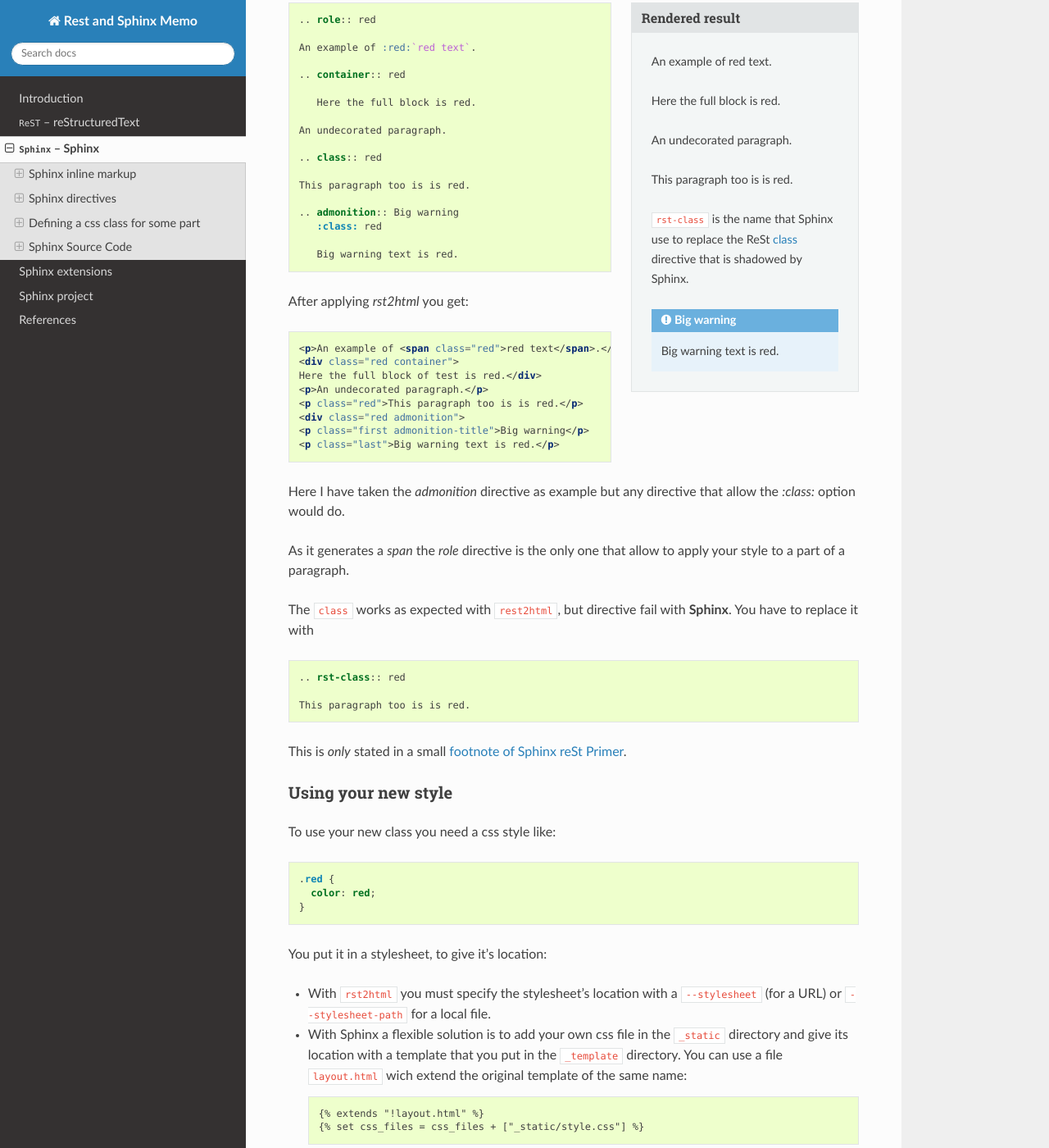
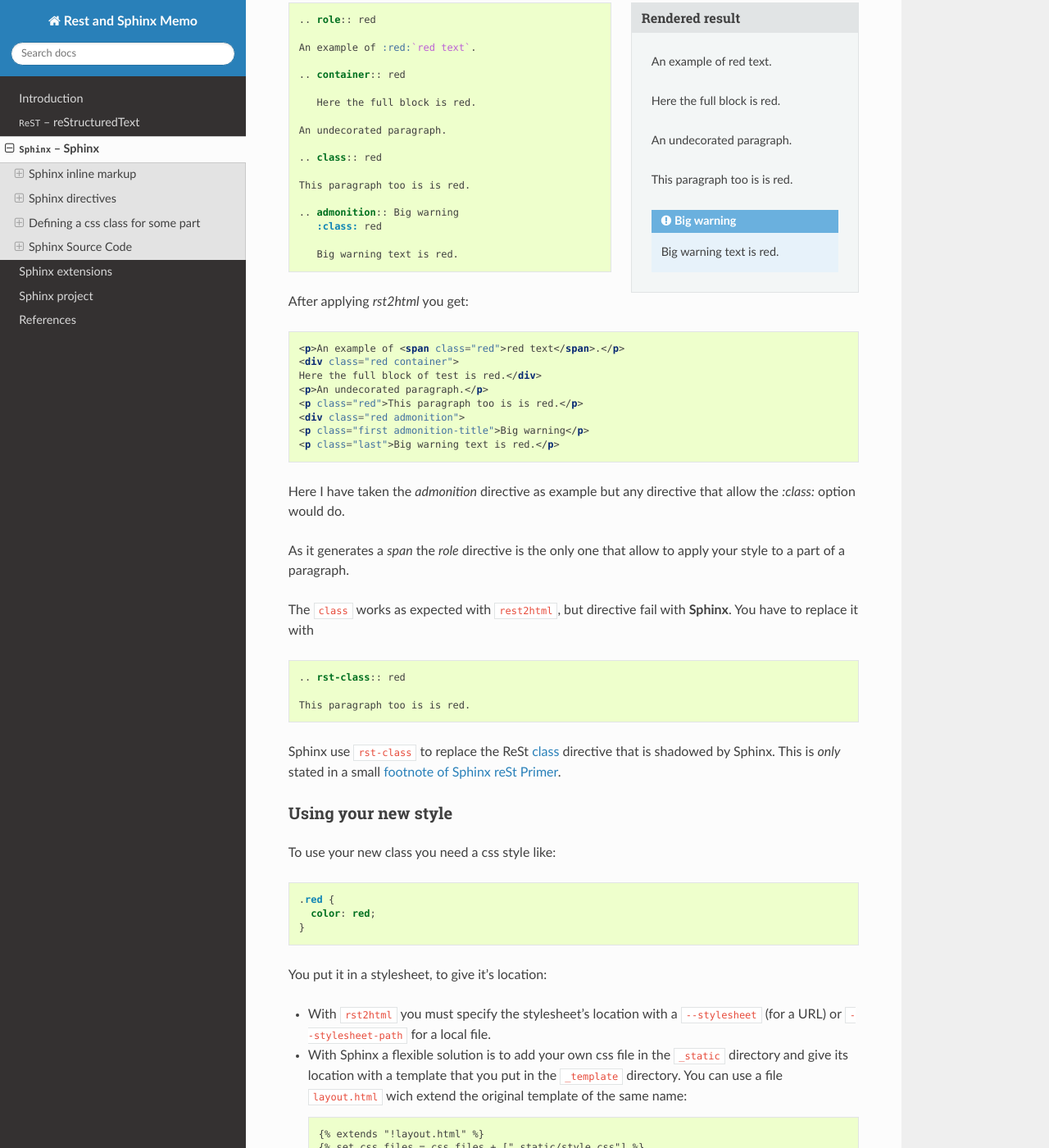
Before and after one commit to marczz/rest-sphinx-memo, a Sphinx documentation site: the page built from source/Sphinx.rst, in a window 1280 px wide and 1400 px high, scrolled down 6183 px. Shown: the whole window at 82% size. Built offline with Sphinx 7.4.7 and the Read the Docs theme 2.0.0, drawn with Linux system fonts in a browser that asks for light colours; formulas are drawn with MathJax 3; the version number could not be read and is left out; some of the changed text lies outside the part shown.

Commit message:
Sphinx.rst: minor syntax improvements.

```diff
--- a/source/Sphinx.rst
+++ b/source/Sphinx.rst
@@ -433,9 +433,6 @@
 
    This paragraph too is is red.
 
-   ``rst-class`` is the name that Sphinx use to replace the ReSt
-   :ref:`class <class_directive>` directive that is shadowed by Sphinx.
-
    .. admonition:: Big warning
       :class: red
 
@@ -669,8 +669,8 @@
 |``.. module:: name``                  |Marks the beginning of the description of a module   |
 |                                      |                                                     |
 +--------------------------------------+-----------------------------------------------------+
-|``.. currentmodule:: name``           |Tells Sphinx that the classes, functions             |
-|                                      |etc. documented from here are in the given module    |
+|``.. currentmodule:: name``           |The classes, functions etc. documented from here     |
+|                                      |are in the given module                              |
 |                                      |                                                     |
 +--------------------------------------+-----------------------------------------------------+
 | ``.. exception:: name[(signature)]`` |  Describes an exception class.                      |
@@ -821,7 +821,7 @@
 and Google style docstrings and converts them to reStructuredText
 before Sphinx parse the source code. You need to
 `configure it in your conf.py file
-<http://www.sphinx-doc.org/en/latest/ext/napoleon.html#configuration>`
+<http://www.sphinx-doc.org/en/latest/ext/napoleon.html#configuration>`_.
 
 .. literalinclude:: code/gstyle_docstring.py
    :language: python
```
Also changed, not shown: other parts of source/Sphinx.rst (+3 -0 lines).
